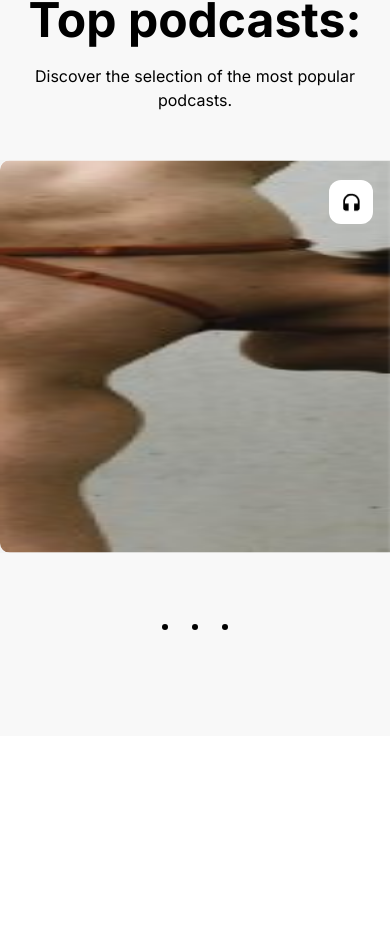
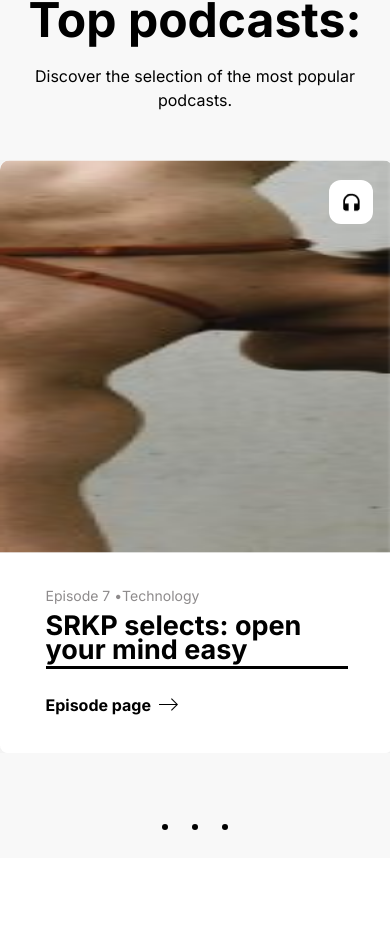
Before and after one commit to jackfros-glitch/Resonator, a Next.js app in the folder frontend/: page / in a window 390 px wide. Shown: the part 1957-2899 px from the top of the page. Built offline with nearby package versions, Linux system fonts and the light colour scheme.

Commit message:
feat:made the top podcasts section responsive.

```diff
--- a/frontend/app/components/Podcast.tsx
+++ b/frontend/app/components/Podcast.tsx
@@ -29,14 +29,12 @@ const Podcast = ({ podcast }: PodcastProps) => {
   return (
     <div
       id={`${podcast.id}`}
-      className=" flex-shrink-0 snap-center snap-normal flex flex-row w-[786px] shadow-[0_0_25px_0_#00000014] rounded-lg overflow-hidden"
+      className=" flex-shrink-0 snap-center snap-normal flex flex-col sm:flex-row min-w[] sm:w-[786px] shadow-[0_0_25px_0_#00000014] rounded-lg rounded-br-lg overflow-hidden"
     >
       <div className="relative">
         <img
-          style={podcastImage}
+          className="w-[393px] h-[393px] rounded-tl-[10px] rounded-tr-[10px] sm:rounded-tr-[0] sm:rounded-bl-[10px]"
           src={podcast.thumbnail}
-          width={393}
-          height={393}
           alt="podcast_image"
         />
         <div className="absolute top-5 right-5 bg-white rounded-xl w-11 h-11 flex items-center justify-center">
--- a/frontend/app/components/PodcastList.tsx
+++ b/frontend/app/components/PodcastList.tsx
@@ -6,7 +6,7 @@ const PodcastList = () => {
   return (
     <div className=" h-[483px]  py-2 mt-10">
       <div
-        className={`${styles.slider} flex flex-row gap-x-10 w-[full] overflow-x-scroll snap-mandatory scroll-smooth`}
+        className={`${styles.slider} flex flex-row gap-x-10 w-[full] overflow-x-scroll snap-mandatory scroll-smooth overscroll-y-auto`}
       >
         {podcasts.map((podcast) => (
           <Podcast key={podcast.id} podcast={podcast} />
--- a/frontend/app/page.tsx
+++ b/frontend/app/page.tsx
@@ -58,7 +58,7 @@ export default function Home() {
           />
         </div>
       </section>
-      <section className="h-[831.52px] bg-[#F8F8F8] pt-[92px] mt-28 text-base">
+      <section className="h-[954px] md:h-[831.52px] bg-[#F8F8F8] pt-[92px] mt-28 text-base">
         <h2 className="text-center font-bold text-5xl lading-[55px]">
           Top podcasts:
         </h2>
```
Also changed, not shown: frontend/app/layout.tsx (+11 -1 lines).
